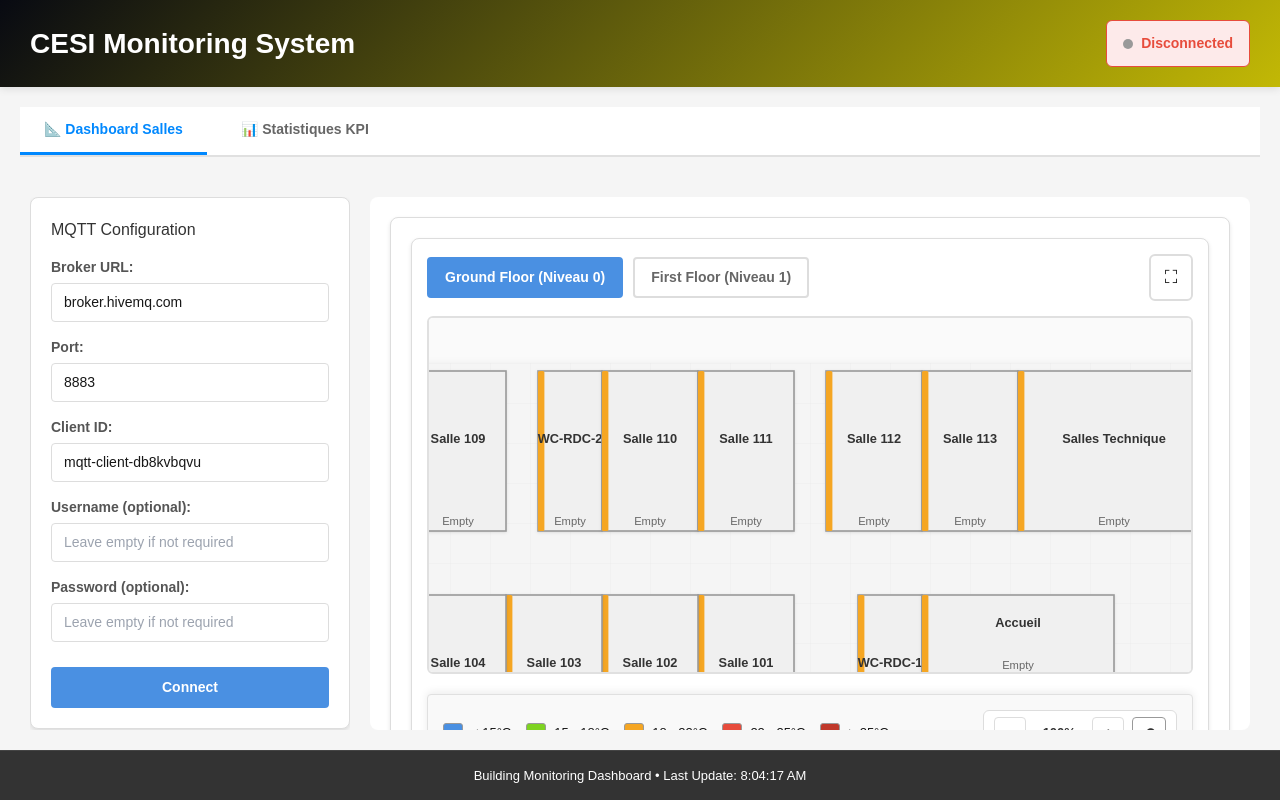
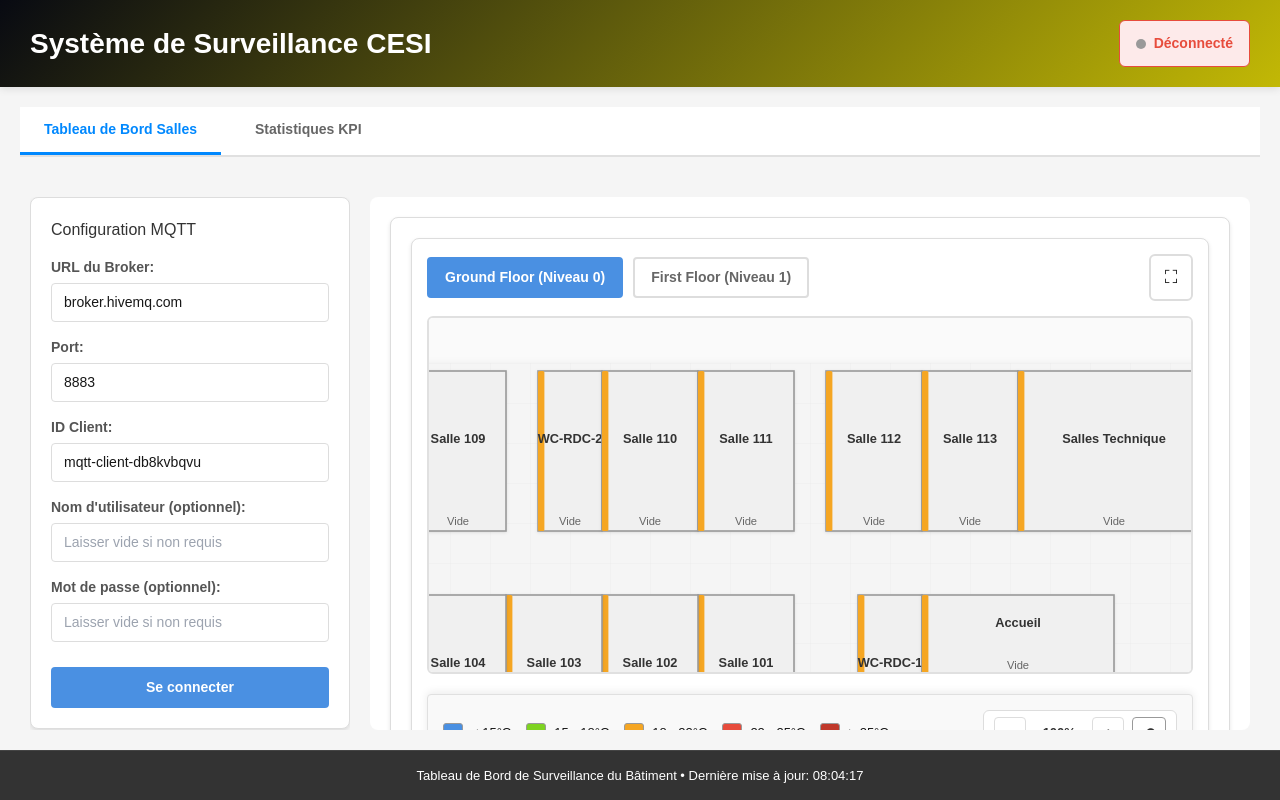
Before and after one commit to calaxo/CesiMonitoringSystem, a React (Vite) app in the folder FRONT/: page / in a window 1280 px wide. Built offline with nearby package versions, Linux system fonts and the light colour scheme.

Commit message:
feat: translate UI components to French for improved localization

```diff
--- a/FRONT/src/App.jsx
+++ b/FRONT/src/App.jsx
@@ -13,12 +13,12 @@ import './App.css';
 
 import SAMPLE_BUILDING from './data/salle';
 
-// Sample building data - Updated based on evacuation plans
+// Exemple de données de bâtiment - Mis à jour en fonction des plans d'évacuation
 
 
 function App() {
   const [mqttConfig, setMqttConfig] = useState(null);
-  const [fullscreenMode, setFullscreenMode] = useState(null); // 'kpi' or 'floorplan' or null
+  const [fullscreenMode, setFullscreenMode] = useState(null); // 'kpi' ou 'floorplan' ou null
   const {
     floorPlans,
     selectedFloor,
@@ -51,7 +51,7 @@ function App() {
   return (
     <div className="app-container">
       <header className="app-header">
-        <h1>CESI Monitoring System</h1>
+        <h1>Système de Surveillance CESI</h1>
         <ConnectionStatus isConnected={isConnected} error={mqttError || error} />
       </header>
 
@@ -62,9 +62,9 @@ function App() {
           <button
             className="fullscreen-close-btn"
             onClick={() => setFullscreenMode(null)}
-            title="Exit fullscreen"
+            title="Quitter le plein écran"
           >
-            ✕
+            ×
           </button>
           {fullscreenMode === 'floorplan' && currentFloor ? (
             <BuildingFloorPlan
@@ -106,7 +106,7 @@ function App() {
                       />
                     ) : (
                       <div className="no-floor">
-                        <p>No floor selected. Please select a floor to view.</p>
+                        <p>Aucun étage sélectionné. Veuillez sélectionner un étage pour voir le plan.</p>
                       </div>
                     )}
                   </div>
@@ -131,8 +131,8 @@ function App() {
       {!fullscreenMode && (
         <footer className="app-footer">
           <p>
-            Building Monitoring Dashboard • Last Update:{' '}
-            {new Date().toLocaleTimeString()}
+            Tableau de Bord de Surveillance du Bâtiment • Dernière mise à jour:{' '}
+            {new Date().toLocaleTimeString('fr-FR')}
           </p>
         </footer>
       )}
--- a/FRONT/src/components/BuildingFloorPlan.jsx
+++ b/FRONT/src/components/BuildingFloorPlan.jsx
@@ -257,7 +257,7 @@ export const BuildingFloorPlan = ({
                   fontSize="14"
                   fill={isOccupied ? '#e74c3c' : '#999'}
                 >
-                  {isOccupied ? '👤 Occupied' : 'Empty'}
+                  {isOccupied ? 'Occupée' : 'Vide'}
                 </text>
               </g>
             );
--- a/FRONT/src/components/ConnectionStatus.jsx
+++ b/FRONT/src/components/ConnectionStatus.jsx
@@ -8,7 +8,7 @@ export const ConnectionStatus = ({
     <div className={`connection-status ${isConnected ? 'connected' : 'disconnected'}`}>
       <div className="status-indicator">
         <div className={`status-dot ${isConnected ? 'active' : ''}`} />
-        <span>{isConnected ? 'Connected' : 'Disconnected'}</span>
+        <span>{isConnected ? 'Connecté' : 'Déconnecté'}</span>
       </div>
       {error && <div className="error-text">{error}</div>}
     </div>
--- a/FRONT/src/components/FloorSelector.jsx
+++ b/FRONT/src/components/FloorSelector.jsx
@@ -7,7 +7,7 @@ export const FloorSelector = ({
 }) => {
   return (
     <div className="floor-selector">
-      <h3>Floors</h3>
+      <h3>Étages</h3>
       <div className="floor-buttons">
         {floors.map((floor) => (
           <button
--- a/FRONT/src/components/KPIStatsPanel.jsx
+++ b/FRONT/src/components/KPIStatsPanel.jsx
@@ -138,7 +138,7 @@ export const KPIStatsPanel = ({ onFullscreen, isFullscreen }) => {
   return (
     <div className="kpi-stats-panel">
       <div className="kpi-header">
-        <h2>📊 Statistiques KPI - Température & Présence</h2>
+        <h2>Statistiques KPI - Température & Présence</h2>
         {onFullscreen && !isFullscreen && (
           <button
             className="fullscreen-btn"
@@ -199,7 +199,7 @@ export const KPIStatsPanel = ({ onFullscreen, isFullscreen }) => {
         <>
           {/* Graphique température */}
           <div className="chart-container">
-            <h3>🌡️ Courbe de Température (°C)</h3>
+            <h3>Courbe de Température (°C)</h3>
             <ResponsiveContainer width="100%" height={300}>
               <LineChart data={temperatureChartData}>
                 <CartesianGrid strokeDasharray="3 3" />
@@ -243,7 +243,7 @@ export const KPIStatsPanel = ({ onFullscreen, isFullscreen }) => {
 
           {/* Graphique présence en barres (adapté à la période) */}
           <div className="chart-container">
-            <h3>👥 Taux de Présence - {selectedPeriod === 'minute' ? 'Par Minute' : selectedPeriod === 'hour' ? 'Par Heure' : selectedPeriod === 'day' ? 'Par Jour' : selectedPeriod === 'week' ? 'Par Semaine' : 'Par Mois'}</h3>
+            <h3>Taux de Présence - {selectedPeriod === 'minute' ? 'Par Minute' : selectedPeriod === 'hour' ? 'Par Heure' : selectedPeriod === 'day' ? 'Par Jour' : selectedPeriod === 'week' ? 'Par Semaine' : 'Par Mois'}</h3>
             <ResponsiveContainer width="100%" height={300}>
               <BarChart data={presenceBarData}>
                 <CartesianGrid strokeDasharray="3 3" />
@@ -266,7 +266,7 @@ export const KPIStatsPanel = ({ onFullscreen, isFullscreen }) => {
 
           {/* Résumé statistiques */}
           <div className="stats-summary">
-            <h3>📈 Résumé</h3>
+            <h3>Résumé</h3>
             <div className="summary-items">
               <div className="summary-item">
                 <strong>Nombre de périodes:</strong>
@@ -308,7 +308,7 @@ export const KPIStatsPanel = ({ onFullscreen, isFullscreen }) => {
         </>
       ) : (
         <div className="no-data">
-          <p>❌ Aucune donnée disponible. Assurez-vous que les capteurs envoient des données.</p>
+          <p>Aucune donnée disponible. Assurez-vous que les capteurs envoient des données.</p>
         </div>
       )}
     </div>
--- a/FRONT/src/components/MQTTConfigPanel.jsx
+++ b/FRONT/src/components/MQTTConfigPanel.jsx
@@ -32,15 +32,15 @@ export const MQTTConfigPanel = ({
 
   return (
     <div className="mqtt-config-panel">
-      <h3>MQTT Configuration</h3>
+      <h3>Configuration MQTT</h3>
       <form onSubmit={handleConnect}>
         <div className="form-group">
-          <label>Broker URL:</label>
+          <label>URL du Broker:</label>
           <input
             type="text"
             value={brokerUrl}
             onChange={(e) => setBrokerUrl(e.target.value)}
-            placeholder="e.g., broker.hivemq.com"
+            placeholder="ex: broker.hivemq.com"
           />
         </div>
 
@@ -54,7 +54,7 @@ export const MQTTConfigPanel = ({
         </div>
 
         <div className="form-group">
-          <label>Client ID:</label>
+          <label>ID Client:</label>
           <input
             type="text"
             value={clientId}
@@ -63,27 +63,27 @@ export const MQTTConfigPanel = ({
         </div>
 
         <div className="form-group">
-          <label>Username (optional):</label>
+          <label>Nom d'utilisateur (optionnel):</label>
           <input
             type="text"
             value={username}
             onChange={(e) => setUsername(e.target.value)}
-            placeholder="Leave empty if not required"
+            placeholder="Laisser vide si non requis"
           />
         </div>
 
         <div className="form-group">
-          <label>Password (optional):</label>
+          <label>Mot de passe (optionnel):</label>
           <input
             type="password"
             value={password}
             onChange={(e) => setPassword(e.target.value)}
-            placeholder="Leave empty if not required"
+            placeholder="Laisser vide si non requis"
           />
         </div>
 
         <button type="submit" disabled={isConnecting}>
-          {isConnecting ? 'Connecting...' : 'Connect'}
+          {isConnecting ? 'Connexion...' : 'Se connecter'}
         </button>
 
         {error && <div className="error-message">{error}</div>}
--- a/FRONT/src/components/RoomDetails.jsx
+++ b/FRONT/src/components/RoomDetails.jsx
@@ -8,7 +8,7 @@ export const RoomDetails = ({
 
   return (
     <div className="room-details">
-      <h3>Room Details</h3>
+      <h3>Détails des Salles</h3>
       <div className="room-list">
         {sortedRooms.map((room) => {
           const data = sensorData.get(room.id);
@@ -21,7 +21,7 @@ export const RoomDetails = ({
                     data?.occupied ? 'occupied' : 'empty'
                   }`}
                 >
-                  {data?.occupied ? '👤 Occupied' : 'Empty'}
+                  {data?.occupied ? 'Occupée' : 'Vide'}
                 </span>
               </div>
 
@@ -29,26 +29,26 @@ export const RoomDetails = ({
                 {data ? (
                   <>
                     <div className="info-item">
-                      <span className="label">Temperature:</span>
+                      <span className="label">Température:</span>
                       <span className="value">
                         {data.temperature.toFixed(1)}°C
                       </span>
                     </div>
                     {data.humidity && (
                       <div className="info-item">
-                        <span className="label">Humidity:</span>
+                        <span className="label">Humidité:</span>
                         <span className="value">{data.humidity}%</span>
                       </div>
                     )}
                     <div className="info-item">
-                      <span className="label">Last Update:</span>
+                      <span className="label">Dernière mise à jour:</span>
                       <span className="value">
                         {new Date(data.timestamp).toLocaleTimeString()}
                       </span>
                     </div>
                   </>
                 ) : (
-                  <div className="no-data">No sensor data available</div>
+                  <div className="no-data">Aucune donnée de capteur disponible</div>
                 )}
               </div>
             </div>
--- a/FRONT/src/components/SimulationPanel.jsx
+++ b/FRONT/src/components/SimulationPanel.jsx
@@ -60,14 +60,14 @@ export function SimulationPanel() {
           className={`simulation-btn ${isRunning ? 'active' : ''}`}
           onClick={toggleSimulation}
         >
-          {isRunning ? '⏸ Arrêter Simulation' : '▶ Démarrer Simulation'}
+          {isRunning ? 'Arrêter Simulation' : 'Démarrer Simulation'}
         </button>
         <button className="simulation-btn simulate-once" onClick={handleStartOnce}>
-          🎲 Simuler Une Fois
+          Simuler Une Fois
         </button>
       </div>
       <p className="simulation-status">
-        {isRunning ? '🟢 Simulation active' : '⚫ Simulation arrêtée'}
+        {isRunning ? 'Simulation active' : 'Simulation arrêtée'}
       </p>
     </div>
   );
--- a/FRONT/src/components/TabNavigation.jsx
+++ b/FRONT/src/components/TabNavigation.jsx
@@ -10,13 +10,13 @@ export const TabNavigation = () => {
         className={`tab-button ${activeTab === 'dashboard' ? 'active' : ''}`}
         onClick={() => setActiveTab('dashboard')}
       >
-        📐 Dashboard Salles
+        Tableau de Bord Salles
       </button>
       <button
         className={`tab-button ${activeTab === 'kpi' ? 'active' : ''}`}
         onClick={() => setActiveTab('kpi')}
       >
-        📊 Statistiques KPI
+        Statistiques KPI
       </button>
     </div>
   );
```
